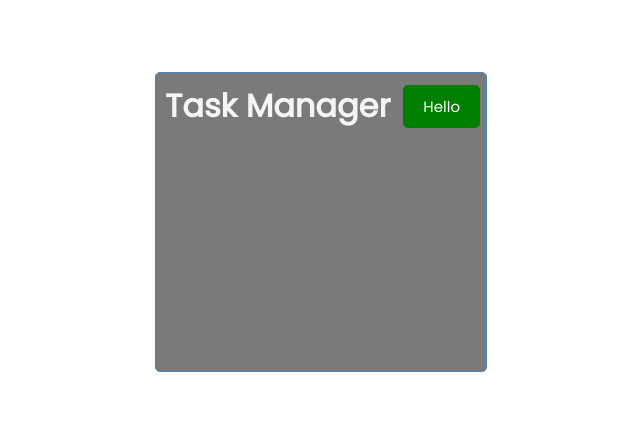
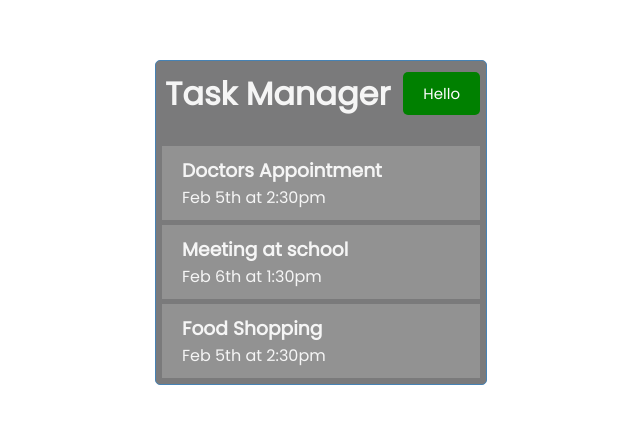
Before and after one commit to TartCodes/task-manager, a React (Create React App) app: page / in a window 1280 px wide. Shown: the part 178-602 px from the top of the page, without its empty margins (319-959 px from the left). Built offline with nearby package versions, Linux system fonts and the light colour scheme.

Commit message:
task comp

```diff
--- a/package.json
+++ b/package.json
@@ -8,6 +8,7 @@
     "@testing-library/user-event": "^13.5.0",
     "react": "^18.2.0",
     "react-dom": "^18.2.0",
+    "react-icons": "^4.4.0",
     "react-scripts": "5.0.1",
     "web-vitals": "^2.1.4"
   },
--- a/src/App.js
+++ b/src/App.js
@@ -7,12 +7,36 @@
 //     )
 //   }
 // }
+import { useState } from 'react'
 import Header from './components/Header'
+import Tasks from './components/Tasks'
 
 function App() {
+  const [tasks, setTasks] = useState([
+    {
+      id: 1,
+      text: "Doctors Appointment",
+      day: "Feb 5th at 2:30pm",
+      reminder: true,
+    },
+    {
+      id: 2,
+      text: "Meeting at school",
+      day: "Feb 6th at 1:30pm",
+      reminder: true,
+    },
+    {
+      id: 3,
+      text: "Food Shopping",
+      day: "Feb 5th at 2:30pm",
+      reminder: false,
+    },
+  ])
+
   return (
     <div className="container">
       <Header />
+      <Tasks tasks={tasks}/>
     </div>
   );
 }
--- /dev/null
+++ b/src/components/Task.js
@@ -0,0 +1,11 @@
+
+const Task = ({ task }) => {
+  return (
+    <div className="task">
+        <h3>{task.text}</h3>
+        <p>{task.day}</p>
+    </div>
+  )
+}
+
+export default Task
--- a/src/components/Tasks.js
+++ b/src/components/Tasks.js
@@ -1,30 +1,13 @@
-const tasks = [
-    {
-        id: 1,
-        text: 'Doctors Appointment',
-        day: 'Feb 5th at 2:30pm',
-        reminder: true,
-    },
-    {
-        id: 2,
-        text: 'Meeting at school',
-        day: 'Feb 6th at 1:30pm',
-        reminder: true,
-    },
-    {
-        id: 3,
-        text: 'Food Shopping',
-        day: 'Feb 5th at 2:30pm',
-        reminder: false,
-    },
-]
+import Task from "./Task";
 
-const Tasks = () => {
+const Tasks = ({tasks}) => {
   return (
-    <div>
+    <>
+      {tasks.map((task) => (
+        <Task key={task.id} task={task}/>
+      ))}
+    </>
+  );
+};
 
-    </div>
-  )
-}
-
-export default Tasks
+export default Tasks;
```
Also changed, not shown: 1 other file (tests, documents, lock files or other folders).
